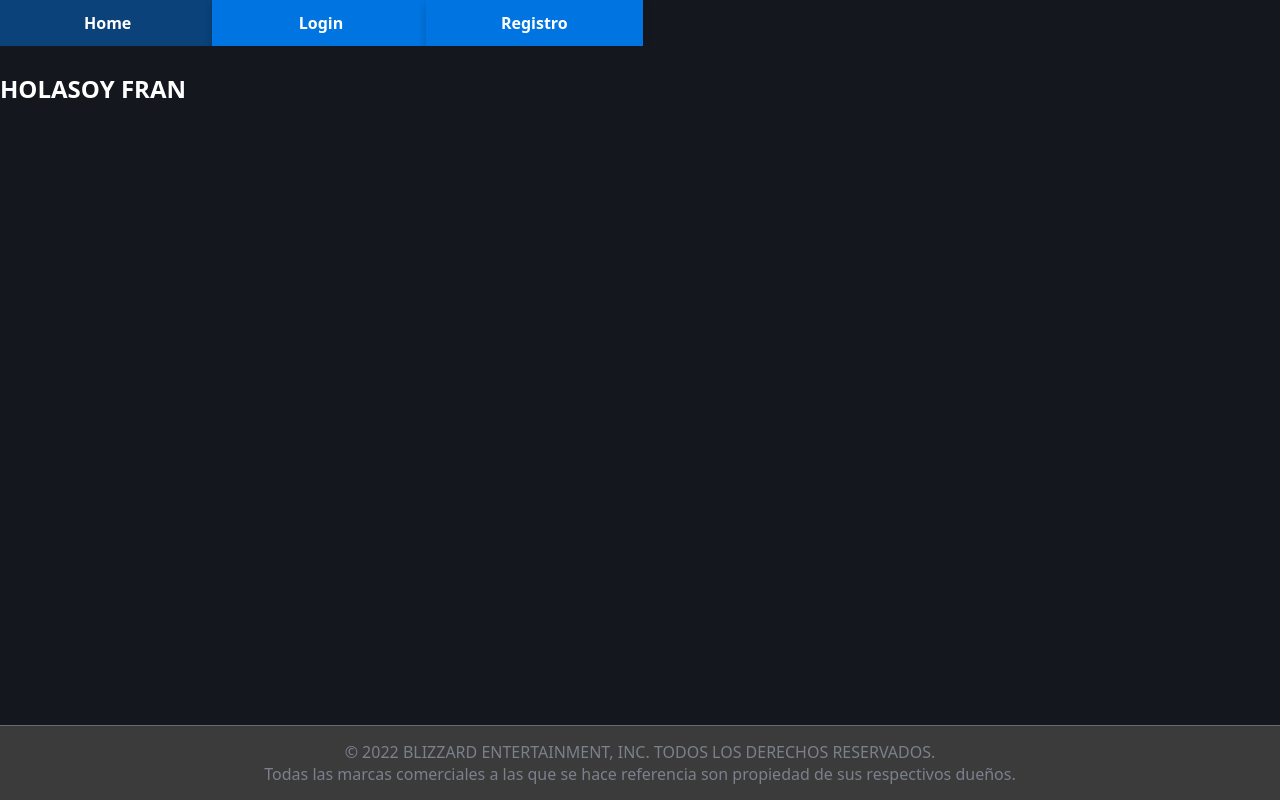
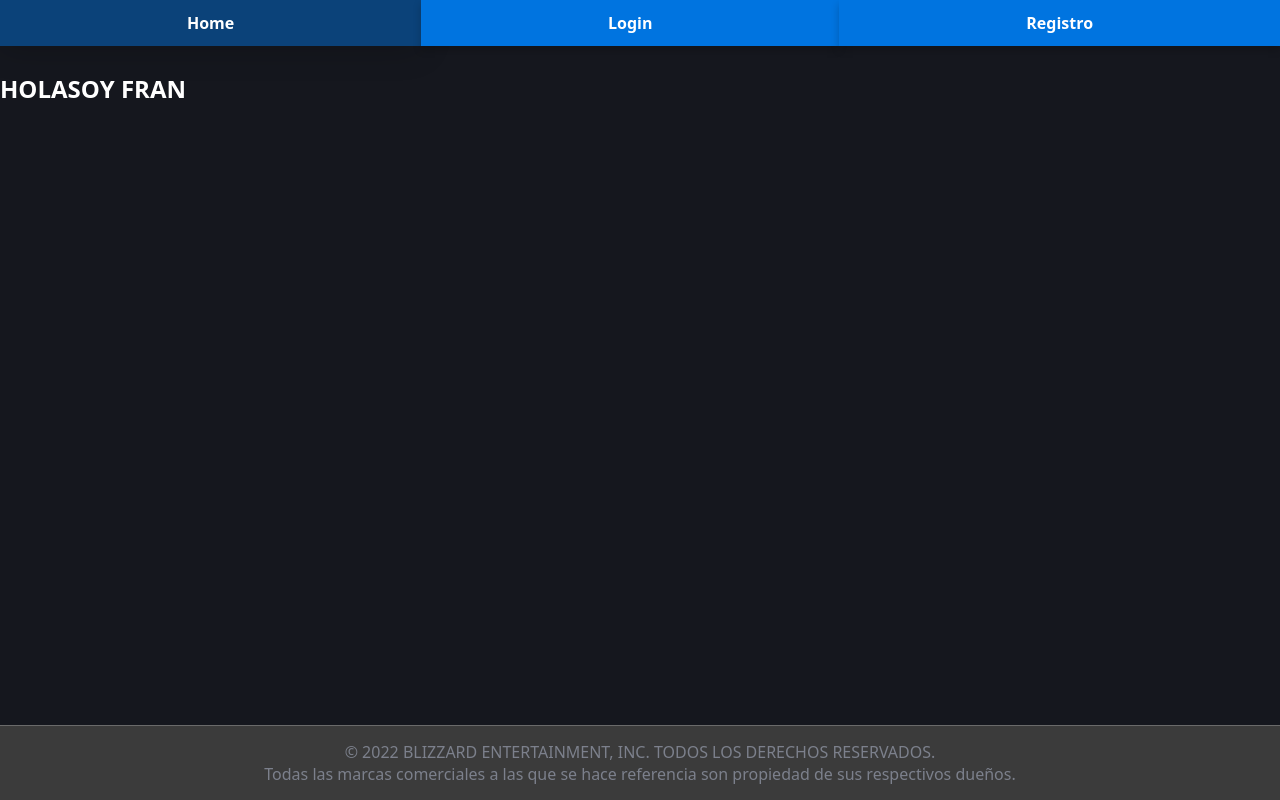
Before and after one commit to gabo4466/battleNet, a PHP site: page / in a window 1280 px wide. Run offline with PHP 8.4, Linux system fonts and the light colour scheme.

Commit message:
FlexNavBar

```diff
--- a/includes/navbar.php
+++ b/includes/navbar.php
@@ -1,7 +1,7 @@
 <nav>
-    <ul>
-        <li><a href="index.php">Home</a></li>
-        <li><a href="login.php">Login</a></li>
-        <li><a href="signup.php">Registro</a></li>
-    </ul>
+    <a class="navOption" href="index.php">Home</a>
+    <a class="navOption" href="login.php">Login</a>
+    <a class="navOption" href="signup.php">Registro</a>
+
+
 </nav>
--- a/styles/style.css
+++ b/styles/style.css
@@ -21,32 +21,30 @@
 
 nav{
     margin-bottom: 2%;
+    display: flex;
+    flex-flow: row wrap;
+    justify-content: space-evenly;
+    align-items: stretch;
+    align-content: flex-start;
 }
-
-nav ul{
-    list-style: none;
-    width: 100%;
-    overflow: hidden;
-    padding: 0;
-}
-nav li{
-    float: left;
-    width: 16.66693%;
+nav .navOption{
+    order: 1;
+    flex-grow: 1;
 }
 nav a{
     display: inline-block;
-    width: 100%;
     background: #0074E0;
     border: 2px solid #0000;
     box-shadow: 0 4px 8px 0 rgba(0,0,0,0.2);
     transition: 0.3s;
+    padding: 10px 0;
     color: #fff;
     font-weight: bold;
     text-align: center;
     text-decoration: none;
-    padding: 10px 0;
-    margin-left: -1px;
-    margin-right: -1px;
+}
+nav a:after{
+    height: 100%;
 }
 nav a:hover{
     background: rgba(0, 116, 224, 0.47);
```
